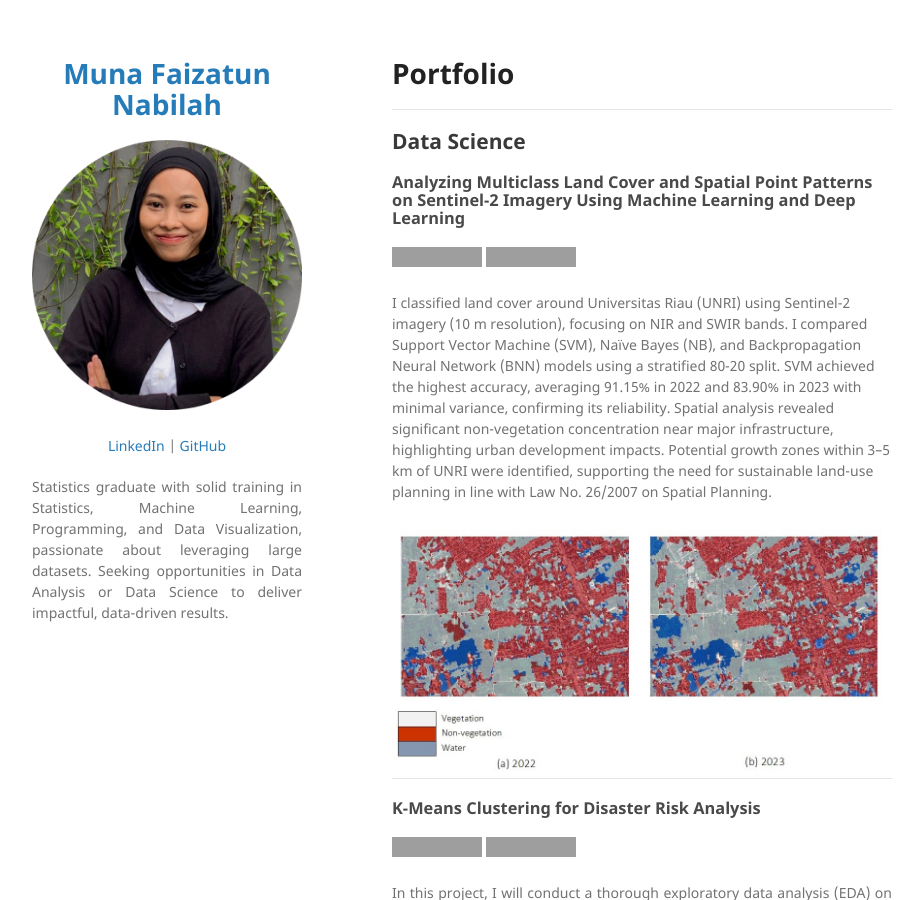
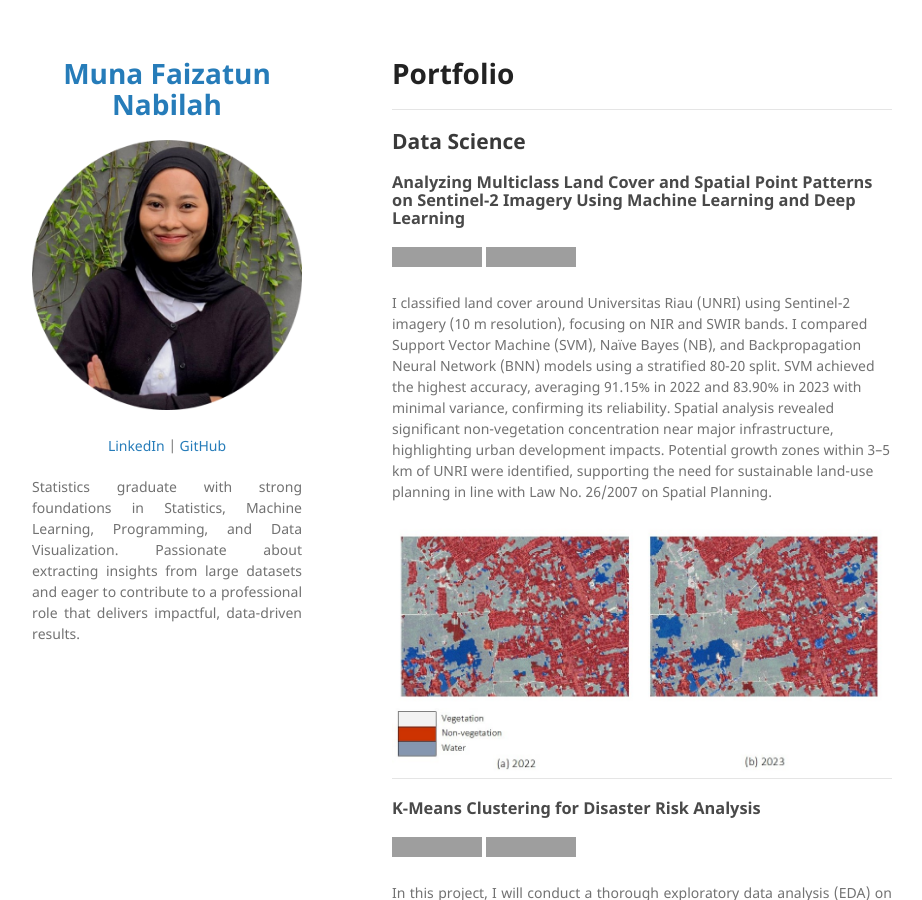
Before and after one commit to munafaizatun/munafaizatun.github.io, a Jekyll site: the page built from index.md, in a window 1280 px wide and 900 px high. Shown: the whole window, without its empty margins (178-1100 px from the left). Built offline with Jekyll 4.4.1, drawn with Linux system fonts in a browser that asks for light colours; our own code applies the rules of GitHub Pages for plain Markdown files; grey boxes are pictures that could not be loaded.

Commit message:
Input _config.yml

```diff
--- a/_config.yml
+++ b/_config.yml
@@ -9,7 +9,7 @@
   </p>
 
   <p align="justify">
-  Statistics graduate with solid training in Statistics, Machine Learning, Programming, and Data Visualization, passionate about leveraging large datasets. Seeking opportunities in Data Analysis or Data Science to deliver impactful, data-driven results.
+ Statistics graduate with strong foundations in Statistics, Machine Learning, Programming, and Data Visualization. Passionate about extracting insights from large datasets and eager to contribute to a professional role that delivers impactful, data-driven results.
   </p>
 
 theme: jekyll-theme-minimal
```
